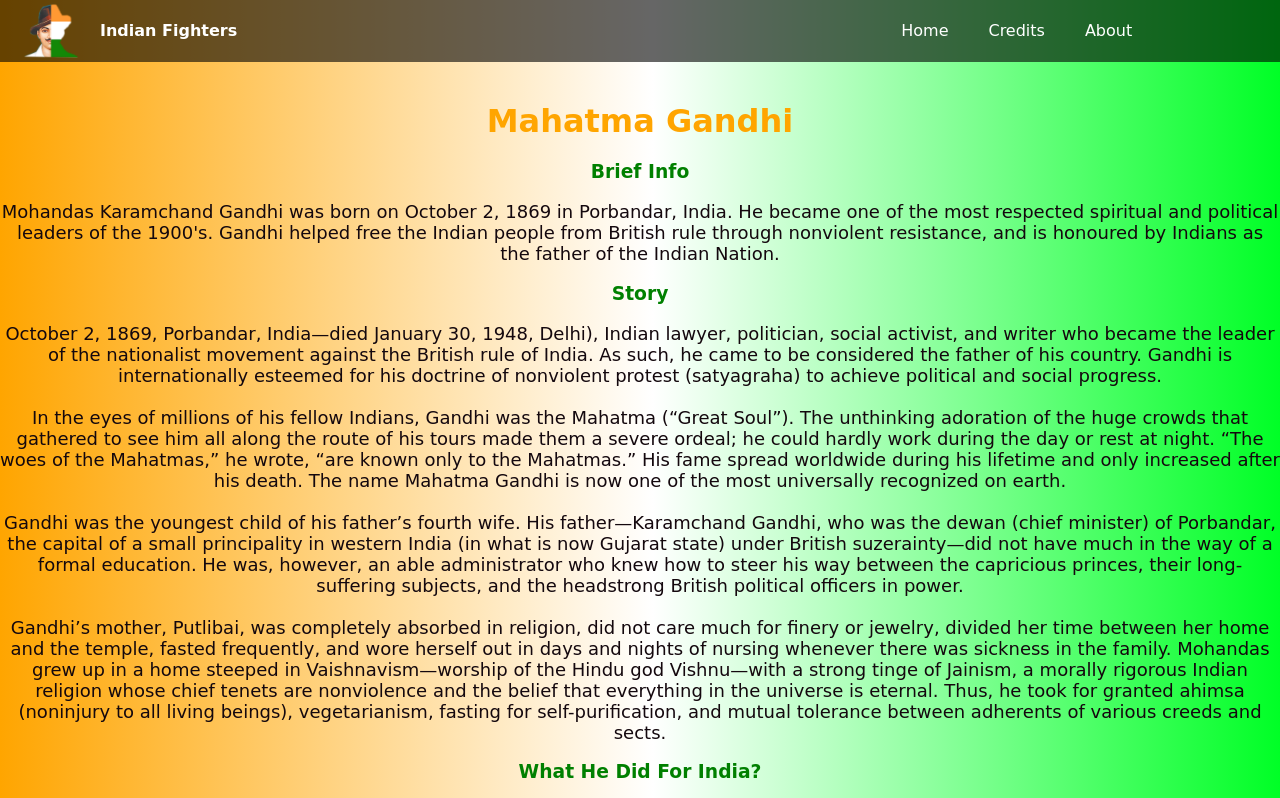
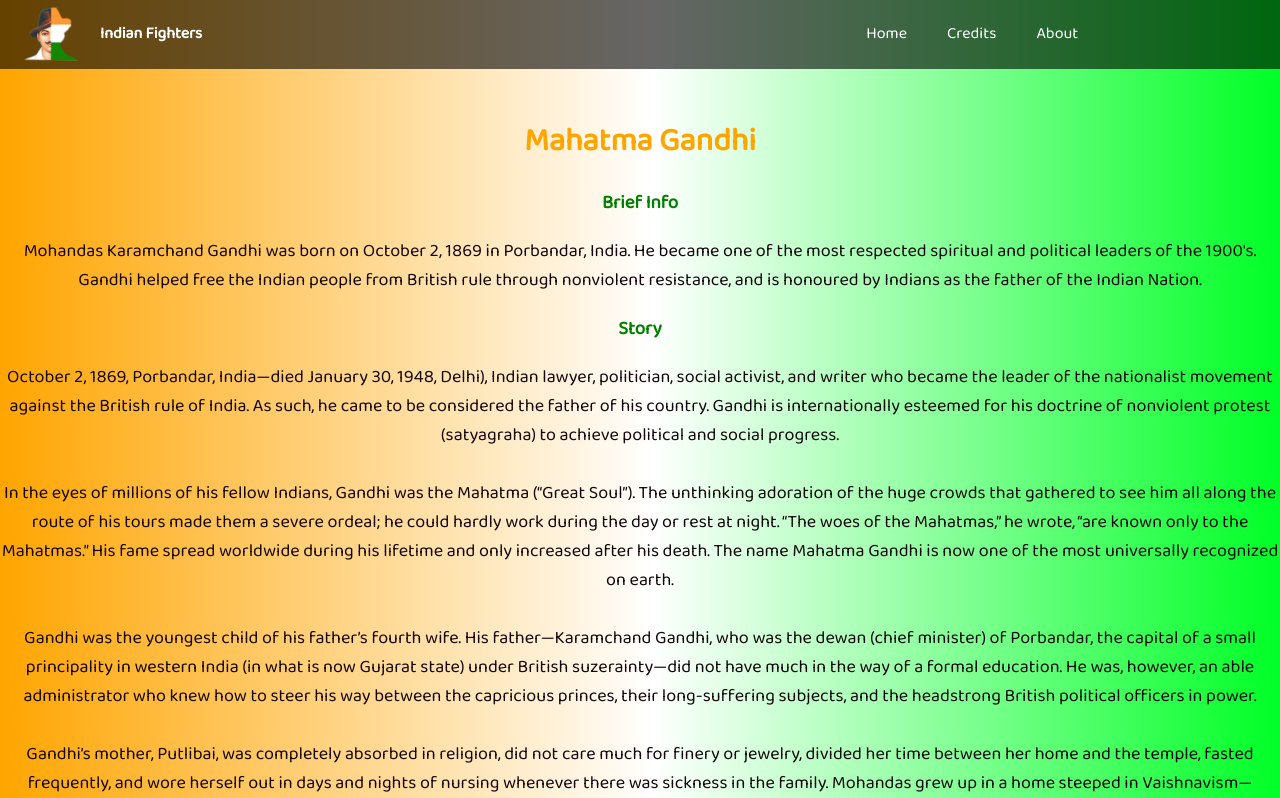
Before and after one commit to Yashsinha3535/IndianFighters, a plain HTML site: page Gandhi.html in a window 1280 px wide. Shown: the top 798 px of the page. Drawn offline with Linux system fonts and the light colour scheme.

Commit message:
Update Gandhi.css

```diff
--- a/Gandhi.css
+++ b/Gandhi.css
@@ -1,3 +1,5 @@
+@import url('https://fonts.googleapis.com/css2?family=Baloo+Bhai+2&display=swap');
+
 
 body{
     margin: 0;
```
